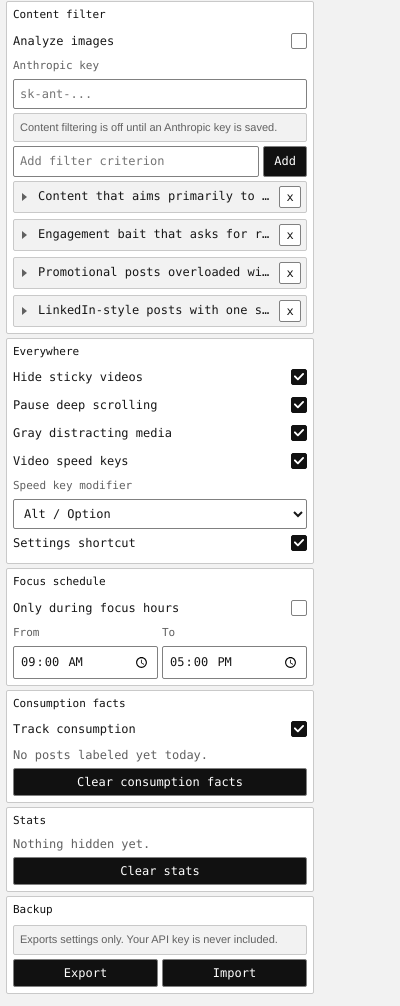
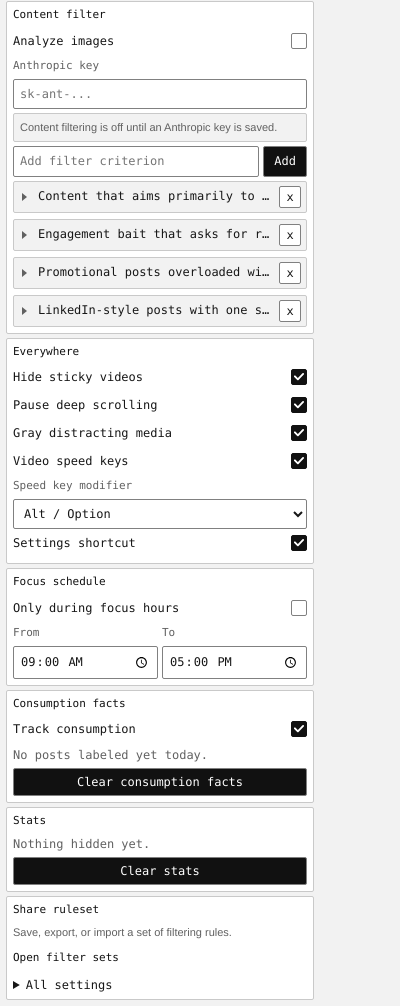
Before and after one commit to nishu-builder/smooth-surfer, a browser extension: page popup.html in a window 400 px wide. Shown: the part 976-1982 px from the top of the page. Drawn offline with Linux system fonts and the light colour scheme.

Commit message:
Replace Backup with Share ruleset entry

```diff
--- a/popup.html
+++ b/popup.html
@@ -229,13 +229,18 @@
       </section>
 
       <section>
-        <h2>Backup</h2>
-        <p class="notice">Exports settings only. Your API key is never included.</p>
-        <div class="button-row">
-          <button type="button" data-export-settings>Export</button>
-          <button type="button" data-import-settings>Import</button>
-        </div>
-        <input type="file" accept="application/json,.json" data-import-file hidden>
+        <h2>Share ruleset</h2>
+        <p>Save, export, or import a set of filtering rules.</p>
+        <a class="review-link" href="filters.html" target="_blank" rel="noopener" data-workspace-link>Open filter sets</a>
+        <details>
+          <summary>All settings</summary>
+          <p class="notice">Export or import all settings. Your API key is never included.</p>
+          <div class="button-row">
+            <button type="button" data-export-settings>Export settings</button>
+            <button type="button" data-import-settings>Import settings</button>
+          </div>
+          <input type="file" accept="application/json,.json" data-import-file hidden>
+        </details>
       </section>
     </main>
 
--- a/src/workspace.js
+++ b/src/workspace.js
@@ -10,6 +10,7 @@
   main.id = "workspace-main";
   main.tabIndex = -1;
   main.classList.add("workspace-main");
+  main.querySelectorAll("[data-workspace-link]").forEach((link) => link.removeAttribute("target"));
   const routes = [
     ["review", "Review rulings", "review.html"],
     ["settings", "Settings", "popup.html?view=settings"],
```
